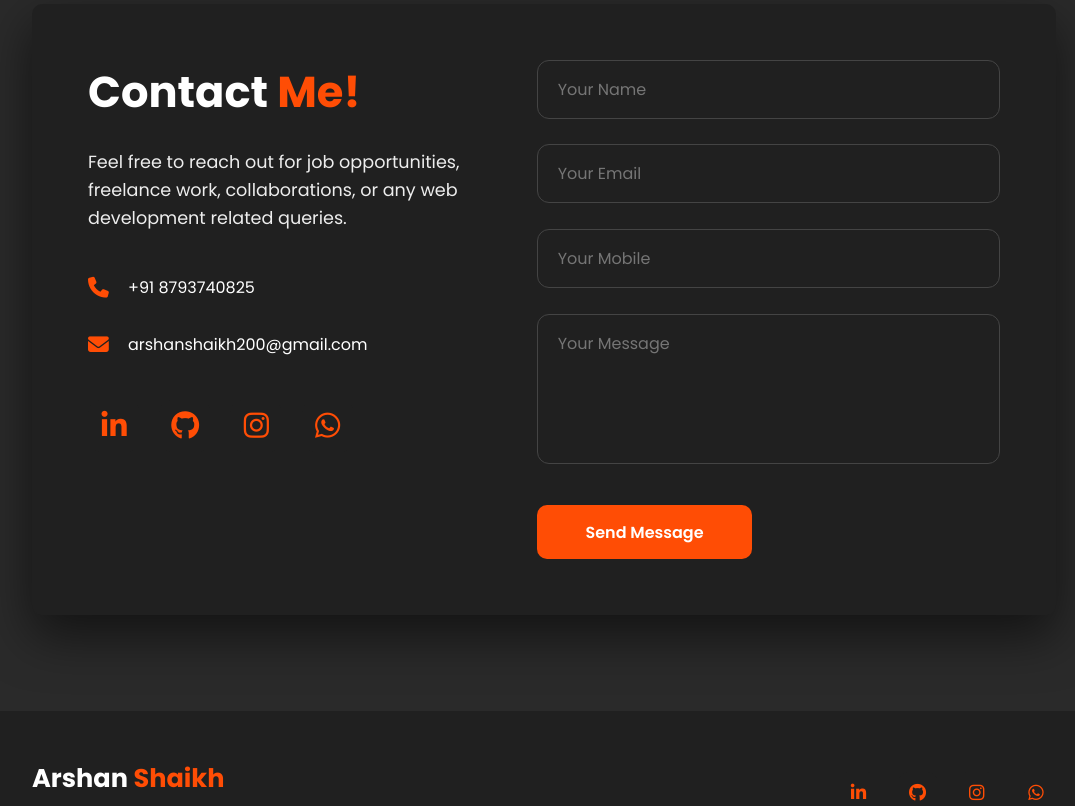
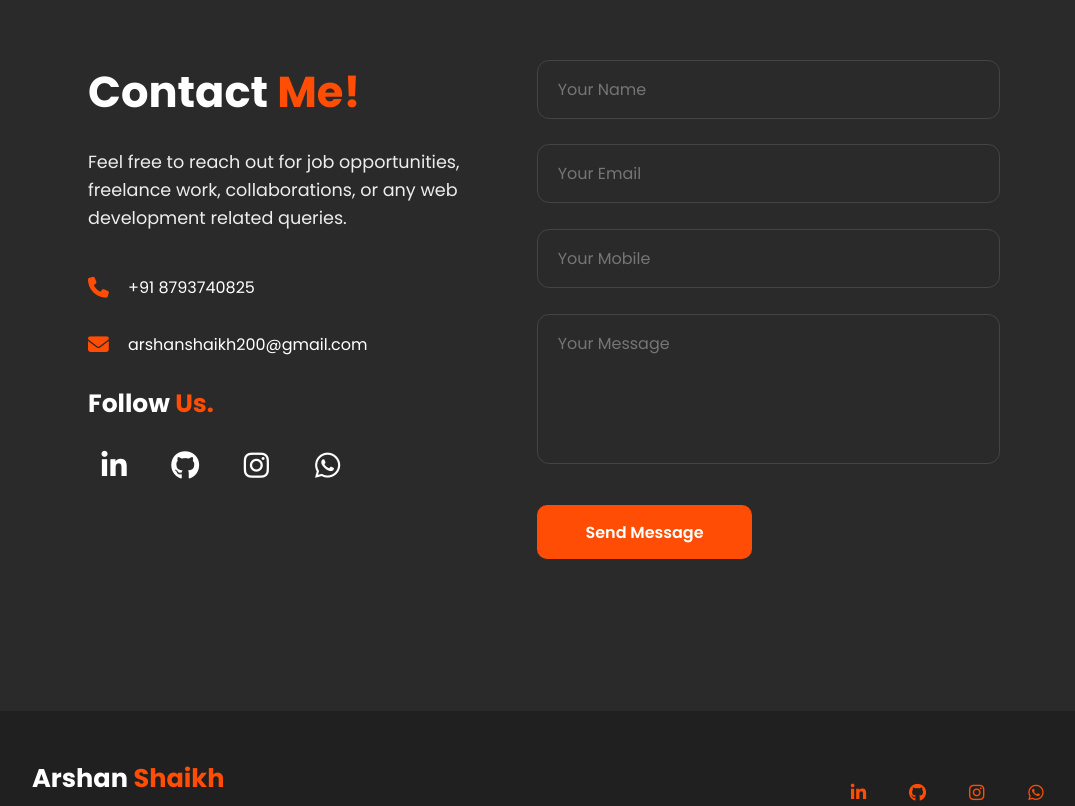
Before and after one commit to ArshanShaikh87/Portfolio, a React (Vite) app: page / in a window 1280 px wide. Shown: the part 4924-5730 px from the top of the page, without its empty margins (96-1171 px from the left). Built offline with nearby package versions, Linux system fonts and the light colour scheme.

Commit message:
Contact section overlay disabled

```diff
--- a/src/sections/contact.jsx
+++ b/src/sections/contact.jsx
@@ -32,7 +32,8 @@ function Contact() {
               arshanshaikh200@gmail.com
             </a>
           </div>
-
+          <div class="Follow">
+          Follow <span>Us.</span></div>
           <div className="social-links">
             <a href="https://www.linkedin.com" target="_blank" title="LinkedIn">
               <i className="fab fa-linkedin-in"></i>
--- a/src/styles/contact.css
+++ b/src/styles/contact.css
@@ -9,8 +9,8 @@
   gap: 4rem;
   padding: 3.5rem;
   border-radius: 10px;
-  background: var(--second-bg-color);
-  box-shadow: 0 20px 50px rgba(0, 0, 0, 0.55);
+  background: var(--bg-color);
+  /* box-shadow: 0 20px 50px rgba(0, 0, 0, 0.55); */
 }
 
 /* =========================
@@ -58,21 +58,30 @@
 }
 
 /* Social Icons */
+.Follow {
+  font-size:25px;
+  font-weight: 650;
+  margin-top: 10px;
+  span{
+    color: var(--main-color);
+  }
+}
+
 .social-links {
   display: flex;
   gap: 1.2rem;
-  margin-top: 2.5rem;
+  margin-top: 1rem;
 }
 
 .social-links a {
   width: 52px;
   height: 52px;
   border-radius: 25%;
-  background: var(--second-bg-color);
+  background: var(--bg-color);
   display: flex;
   align-items: center;
   justify-content: center;
-  color: var(--main-color);
+  color: var(--text-color);
   font-size: 1.8rem;
   transition: 0.3s ease;
   text-decoration: none;
```
